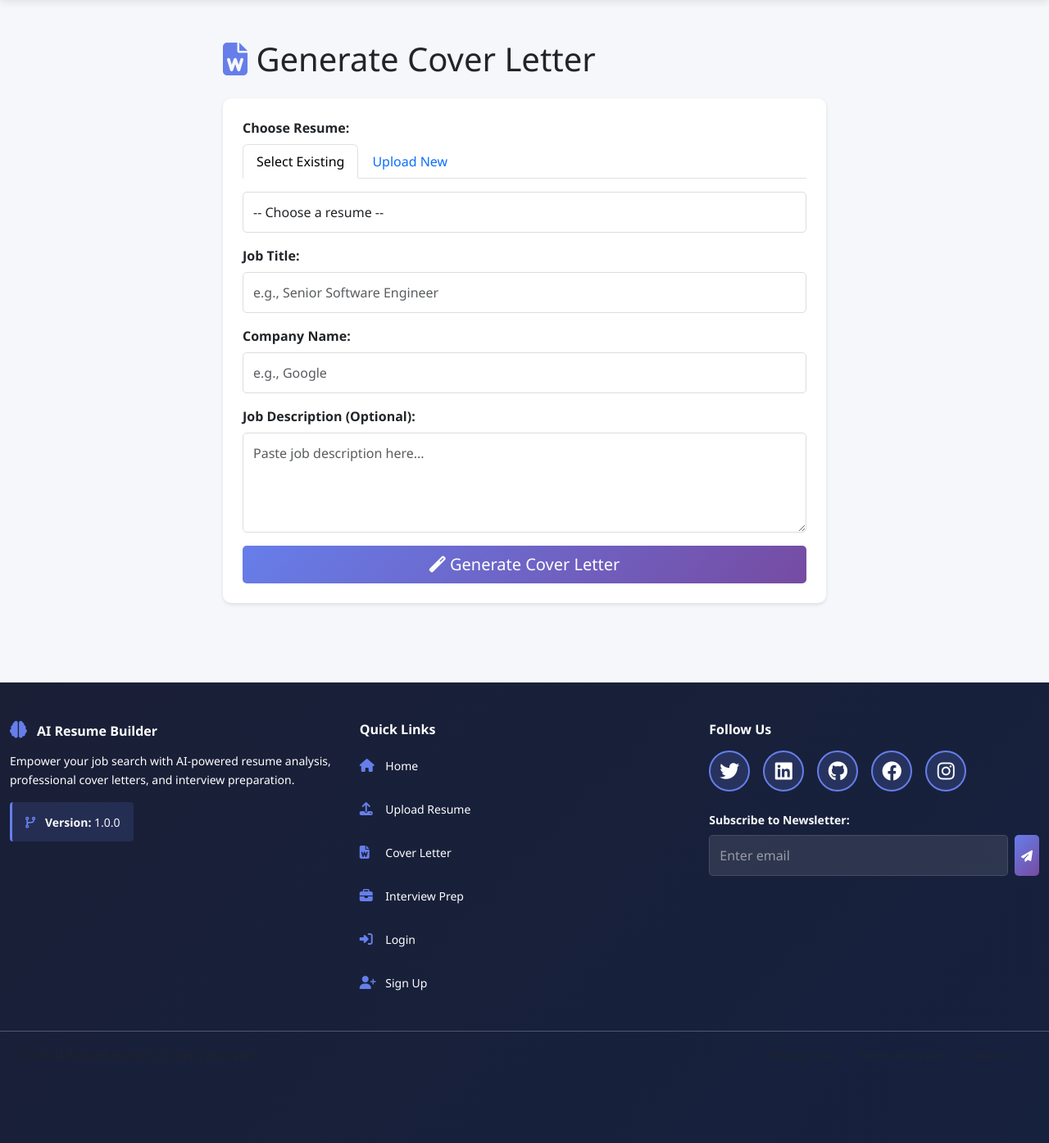
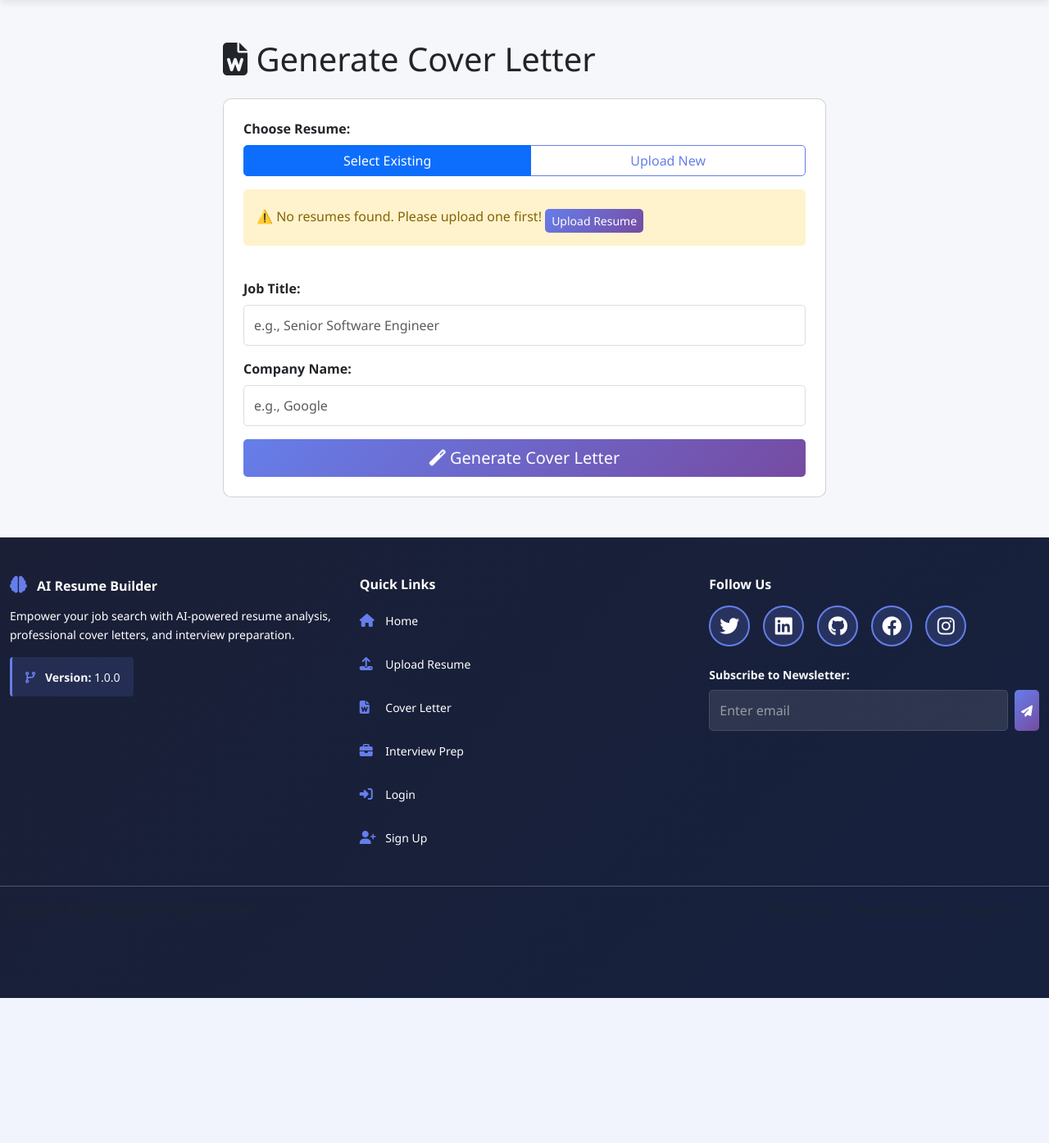
Before and after one commit to Dhanu-05685/ai-resume-builder, a Flask app: template templates/cover_letter/generate.html in a window 1280 px wide. Shown: the part 62-1457 px from the top of the page at 82% size. After the commit the page ends 1280 px from the top, so only its background shows below. Run offline with Flask 3, Linux system fonts and the light colour scheme; the template is opened without the code that fills it, so the values that code supplies are empty; some libraries are stand-ins or nearby versions.

Commit message:
Improve cover letter template with better resume handling

```diff
--- a/templates/cover_letter/generate.html
+++ b/templates/cover_letter/generate.html
@@ -1,134 +1,92 @@
 {% extends 'base.html' %}
 
-{% block title %}Generate Cover Letter{% endblock %}
-
 {% block content %}
-<div class="container py-5">
+<div class="container mt-5">
     <div class="row justify-content-center">
         <div class="col-md-8">
             <h1 class="mb-4">
-                <i class="fas fa-file-word text-primary"></i> Generate Cover Letter
+                <i class="fas fa-file-word"></i> Generate Cover Letter
             </h1>
 
-            {% if error %}
-                <div class="alert alert-danger alert-dismissible fade show" role="alert">
-                    {{ error }}
+            {% if get_flashed_messages() %}
+                {% for message in get_flashed_messages() %}
+                    <div class="alert alert-info alert-dismissible fade show" role="alert">
+                        {{ message }}
                         <button type="button" class="btn-close" data-bs-dismiss="alert"></button>
                     </div>
+                {% endfor %}
             {% endif %}
 
-            <div class="card shadow-sm border-0">
-                <div class="card-body p-4">
-                    <form method="POST">
-                        <div class="mb-3">
-    <label class="form-label fw-bold">Choose Resume:</label>
-    <ul class="nav nav-tabs mb-3" role="tablist">
-        <li class="nav-item" role="presentation">
-            <button class="nav-link active" id="select-tab" data-bs-toggle="tab"
-                    data-bs-target="#select-pane" type="button" role="tab">
-                Select Existing
-            </button>
-        </li>
-        <li class="nav-item" role="presentation">
-            <button class="nav-link" id="upload-tab" data-bs-toggle="tab"
-                    data-bs-target="#upload-pane" type="button" role="tab">
-                Upload New
-            </button>
-        </li>
-    </ul>
+            <form method="POST" class="card p-4">
+                <div class="mb-4">
+                    <label class="form-label"><strong>Choose Resume:</strong></label>
+                    <div class="btn-group w-100 mb-3" role="group">
+                        <input type="radio" class="btn-check" name="tab" id="select-tab" checked>
+                        <label class="btn btn-outline-primary" for="select-tab">Select Existing</label>
+                        <input type="radio" class="btn-check" name="tab" id="upload-tab">
+                        <label class="btn btn-outline-primary" for="upload-tab">Upload New</label>
+                    </div>
 
-    <div class="tab-content">
                     <!-- Select Existing Resume -->
-        <div class="tab-pane fade show active" id="select-pane" role="tabpanel">
-            <select name="resume_id" class="form-control" id="resume_select">
+                    <div id="select-section">
+                        {% if resumes and resumes|length > 0 %}
+                            <select name="resume_id" class="form-control" required>
                                 <option value="">-- Choose a resume --</option>
                                 {% for resume in resumes %}
-                    <option value="{{ resume.id }}">{{ resume.resume_name }}</option>
+                                    <option value="{{ resume['id'] }}">
+                                        {{ resume['file_name'] }}
+                                        {% if resume['ats_score'] %}
+                                            (ATS: {{ resume['ats_score'] }})
+                                        {% endif %}
+                                    </option>
                                 {% endfor %}
                             </select>
+                        {% else %}
+                            <div class="alert alert-warning">
+                                ⚠️ No resumes found. Please upload one first!
+                                <a href="{{ url_for('resume.upload') }}" class="btn btn-sm btn-primary mt-2">
+                                    Upload Resume
+                                </a>
+                            </div>
+                        {% endif %}
                     </div>
 
                     <!-- Upload New Resume -->
-        <div class="tab-pane fade" id="upload-pane" role="tabpanel">
-            <div class="upload-area border-2 border-dashed p-4 text-center rounded"
-                 id="dropZone" style="background-color: #f8f9fa; cursor: pointer;">
-                <i class="fas fa-file-pdf fa-2x text-muted mb-2"></i>
-                <p class="mb-1">Drag & drop PDF or click to browse</p>
-                <input type="file" name="resume_file" id="resume_file" class="d-none" accept=".pdf">
-                <small class="text-muted">Maximum 16MB</small>
-            </div>
-            <div id="file-info" class="mt-2" style="display:none;">
-                <div class="alert alert-success">
-                    <i class="fas fa-check-circle"></i> File selected: <span id="file-name"></span>
-                </div>
-            </div>
-        </div>
+                    <div id="upload-section" style="display:none;">
+                        <input type="file" name="new_resume" class="form-control" accept=".pdf,.txt,.docx">
+                        <small class="text-muted">Accepted: PDF, TXT, DOCX</small>
                     </div>
                 </div>
 
                 <div class="mb-3">
-                            <label class="form-label fw-bold">Job Title:</label>
-                            <input type="text" name="job_title" class="form-control"
+                    <label for="job_title" class="form-label"><strong>Job Title:</strong></label>
+                    <input type="text" class="form-control" id="job_title" name="job_title"
                            placeholder="e.g., Senior Software Engineer" required>
                 </div>
 
                 <div class="mb-3">
-                            <label class="form-label fw-bold">Company Name:</label>
-                            <input type="text" name="company_name" class="form-control"
-                                   placeholder="e.g., Google" required>
-                        </div>
-
-                        <div class="mb-3">
-                            <label class="form-label fw-bold">Job Description (Optional):</label>
-                            <textarea name="job_description" class="form-control" rows="4"
-                                      placeholder="Paste job description here..."></textarea>
+                    <label for="company_name" class="form-label"><strong>Company Name:</strong></label>
+                    <input type="text" class="form-control" id="company_name" name="company_name"
+                           placeholder="e.g., Google">
                 </div>
 
                 <button type="submit" class="btn btn-primary btn-lg w-100">
                     <i class="fas fa-magic"></i> Generate Cover Letter
                 </button>
-                        <script>
-const dropZone = document.getElementById('dropZone');
-const fileInput = document.getElementById('resume_file');
-const fileInfo = document.getElementById('file-info');
-const fileName = document.getElementById('file-name');
-const resumeSelect = document.getElementById('resume_select');
-
-// Click to upload
-dropZone.addEventListener('click', () => fileInput.click());
-
-// Drag and drop
-dropZone.addEventListener('dragover', (e) => {
-    e.preventDefault();
-    dropZone.style.backgroundColor = '#e7e9ff';
-});
-
-dropZone.addEventListener('dragleave', () => {
-    dropZone.style.backgroundColor = '#f8f9fa';
-});
-
-dropZone.addEventListener('drop', (e) => {
-    e.preventDefault();
-    dropZone.style.backgroundColor = '#f8f9fa';
-    fileInput.files = e.dataTransfer.files;
-    updateFileInfo();
-});
-
-fileInput.addEventListener('change', updateFileInfo);
-
-function updateFileInfo() {
-    if (fileInput.files.length > 0) {
-        const file = fileInput.files[0];
-        fileName.textContent = file.name;
-        fileInfo.style.display = 'block';
-        resumeSelect.value = '';  // Clear selection when file uploaded
-    }
-}
-</script>
             </form>
         </div>
     </div>
 </div>
-    </div>
-</div>
+
+<script>
+    document.getElementById('select-tab').addEventListener('change', function() {
+        document.getElementById('select-section').style.display = 'block';
+        document.getElementById('upload-section').style.display = 'none';
+    });
+
+    document.getElementById('upload-tab').addEventListener('change', function() {
+        document.getElementById('select-section').style.display = 'none';
+        document.getElementById('upload-section').style.display = 'block';
+    });
+</script>
 {% endblock %}
```
Lines whose indentation alone changed are shown as unchanged.
